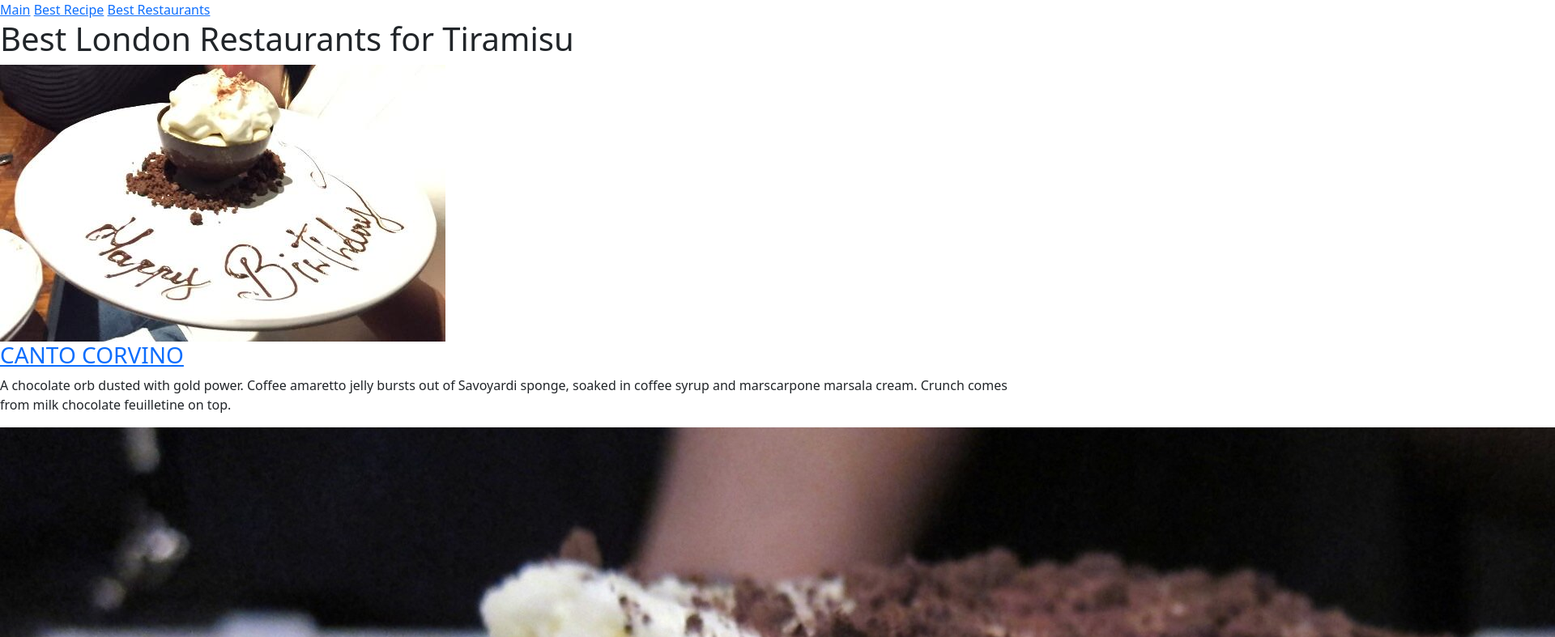
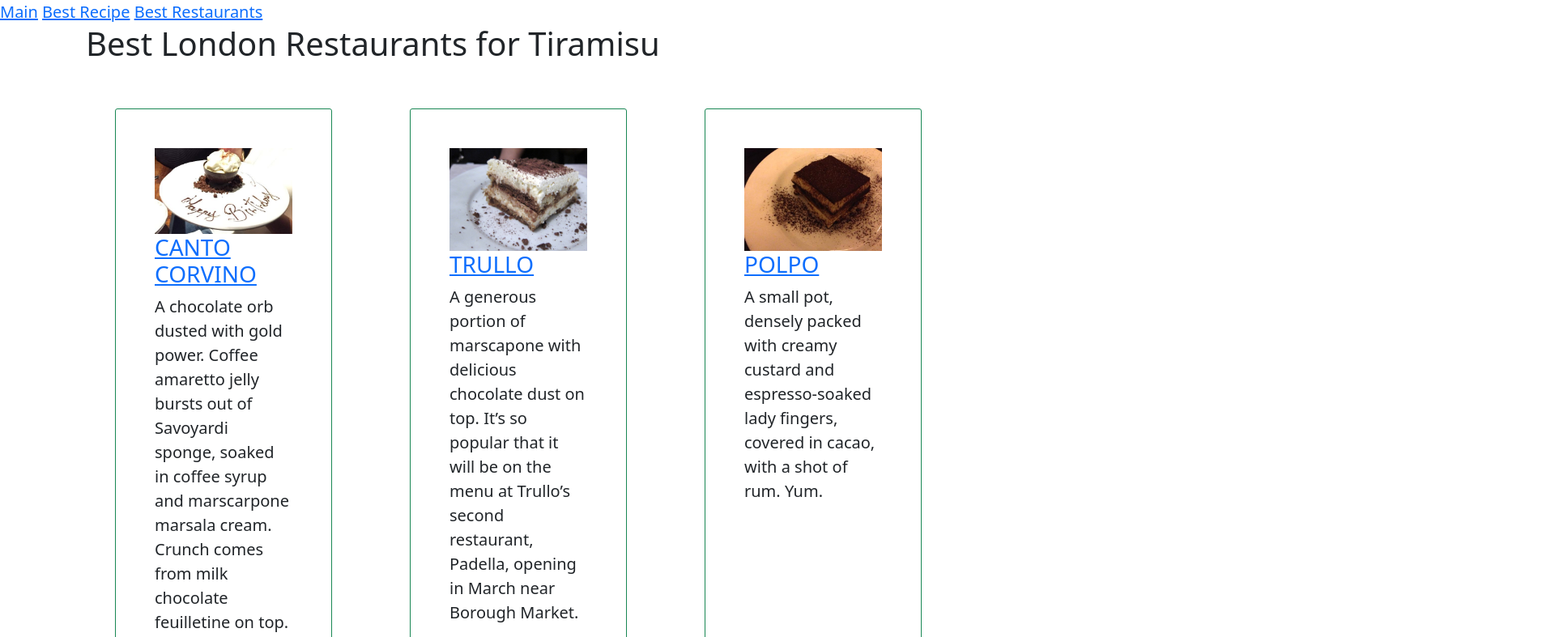
Before and after one commit to Poligera/bootstrap, a plain HTML site: page restaurants.html in a window 1280 px wide. Shown: the top 787 px of the page at 81% size, 1920 px wide, since content can reach past the window. Drawn offline with nearby package versions, Linux system fonts and the light colour scheme.

Commit message:
Created cards

```diff
--- a/restaurants.html
+++ b/restaurants.html
@@ -13,17 +13,21 @@
       crossorigin="anonymous"
     />
   </head>
-  <body>
-    <nav>
+  <body class="bg-light.bg-gradient mx-auto lead">
+    <nav class="mx-auto">
       <a href="index.html">Main</a>
       <a href="recipe.html">Best Recipe</a>
       <a href="restaurants.html">Best Restaurants</a>
     </nav>
 
-    <main>
-      <h1>Best London Restaurants for Tiramisu</h1>
-      <section>
-        <img src="/canto_tiramisu.jpg" alt="canto corvino tiramisu" />
+    <main class="container-sm row mx-auto">
+      <h1 class="mx-auto">Best London Restaurants for Tiramisu</h1>
+      <section class="card-img-top col border border-success m-5 p-5">
+        <img
+          src="/canto_tiramisu.jpg"
+          alt="canto corvino tiramisu"
+          class="img-fluid"
+        />
         <h3><a href="https://www.cantocorvino.co.uk/">CANTO CORVINO</a></h3>
         <p>
           A chocolate orb dusted with gold power. Coffee amaretto jelly bursts
@@ -31,8 +35,12 @@
           marsala cream. Crunch comes from milk chocolate feuilletine on top.
         </p>
       </section>
-      <section>
-        <img src="/trullo_tiramisu.jpg" alt="trullo tiramisu" />
+      <section class="card-img-top col border border-success m-5 p-5">
+        <img
+          src="/trullo_tiramisu.jpg"
+          alt="trullo tiramisu"
+          class="img-fluid"
+        />
         <h3><a href="https://www.trullorestaurant.com/">TRULLO</a></h3>
         <p>
           A generous portion of marscapone with delicious chocolate dust on top.
@@ -40,8 +48,8 @@
           restaurant, Padella, opening in March near Borough Market.
         </p>
       </section>
-      <section>
-        <img src="/polpo_tiramisu.jpg" alt="polpo tiramisu" />
+      <section class="card-img-top col border border-success m-5 p-5">
+        <img src="/polpo_tiramisu.jpg" alt="polpo tiramisu" class="img-fluid" />
         <h3><a href="https://polpo.co.uk/">POLPO</a></h3>
         <p>
           A small pot, densely packed with creamy custard and espresso-soaked
```
